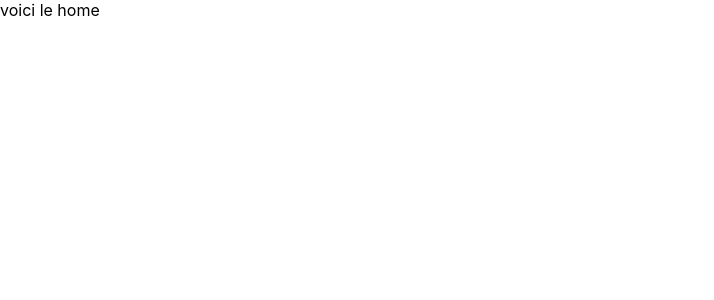
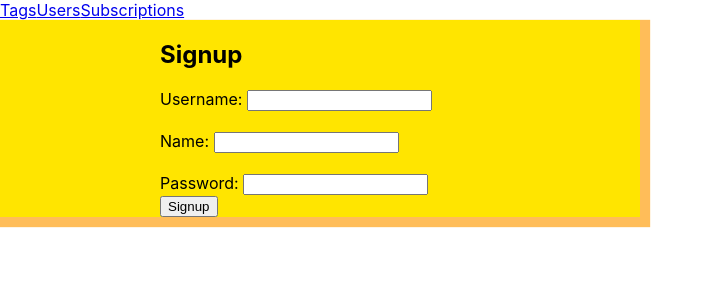
Before and after one commit to gramsco/leqoqo, a React (Create React App) app in the folder client/: page / in a window 1280 px wide. Shown: the top 300 px of the page, without its empty margins (0-714 px from the left). Built offline with nearby package versions, Linux system fonts and the light colour scheme.

Commit message:
-added Signup.jsx component in and rendered it in Home.jsx

```diff
--- a/client/src/App.css
+++ b/client/src/App.css
@@ -5,3 +5,16 @@
 .td,th{
    border:solid 1px black;
 }
+.signup-container{
+  display:flex;
+  background:#FFE500;
+  width:50%;
+  justify-content: center;
+  box-shadow: 5px 5px 1px 5px #FFBD59;
+}
+
+.Signup{
+  width:50%;
+  justify-content: center;
+
+}
--- a/client/src/components/Home.jsx
+++ b/client/src/components/Home.jsx
@@ -1,7 +1,17 @@
 import React from 'react'
+import NavBar from "./../components/Admin/NavBar"
+import Signup from "./Signup"
+
 
 function Home() {
-    return <div>voici le home</div>
+    return (
+        <div>
+            <NavBar />
+            <Signup />
+
+        </div>
+
+    )
+
 }
-
-export default Home
+export default Home;
--- /dev/null
+++ b/client/src/components/Signup.jsx
@@ -0,0 +1,48 @@
+import React, { useState } from 'react'
+
+
+function Signup(props) {
+    return (
+        <div className="signup-container">
+            <div className="Signup">
+                <h2>Signup</h2>
+                <form>
+                    Username:{' '}
+                    <input
+                        type="text"
+                        value=""//{state.username}
+                        name="username"
+                    //     onChange={handleInputChange}
+                    />{' '}
+                    <br />
+                    <br />
+                    Name:{' '}
+                    <input
+                        type="text"
+                        value=""//{state.name}
+                        name="name"
+                    // onChange={handleInputChange}
+                    />{' '}
+                    <br />  <br />
+                    Password:{' '}
+                    <input
+                        type="password"
+                        value="" //{state.password}
+                        name="password"
+                    // onChange={handleInputChange}
+                    />{' '}
+                    <br />
+                    <button>Signup</button>
+                    {/*  //onClick={e => handleClick(e)} */}
+                </form>
+            </div>
+
+        </div>
+
+    )
+
+
+
+}
+
+export default Signup;
```
Also changed, not shown: 1 other file (tests, documents, lock files or other folders).
